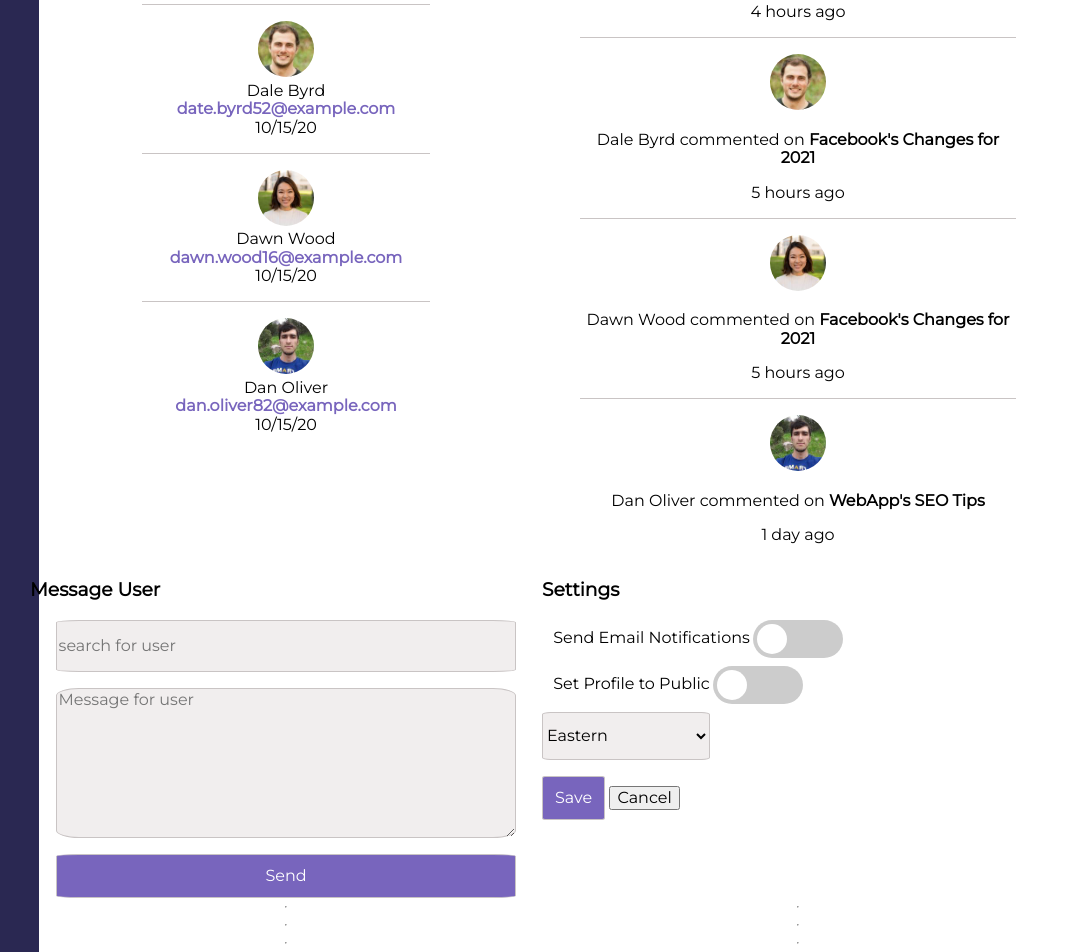
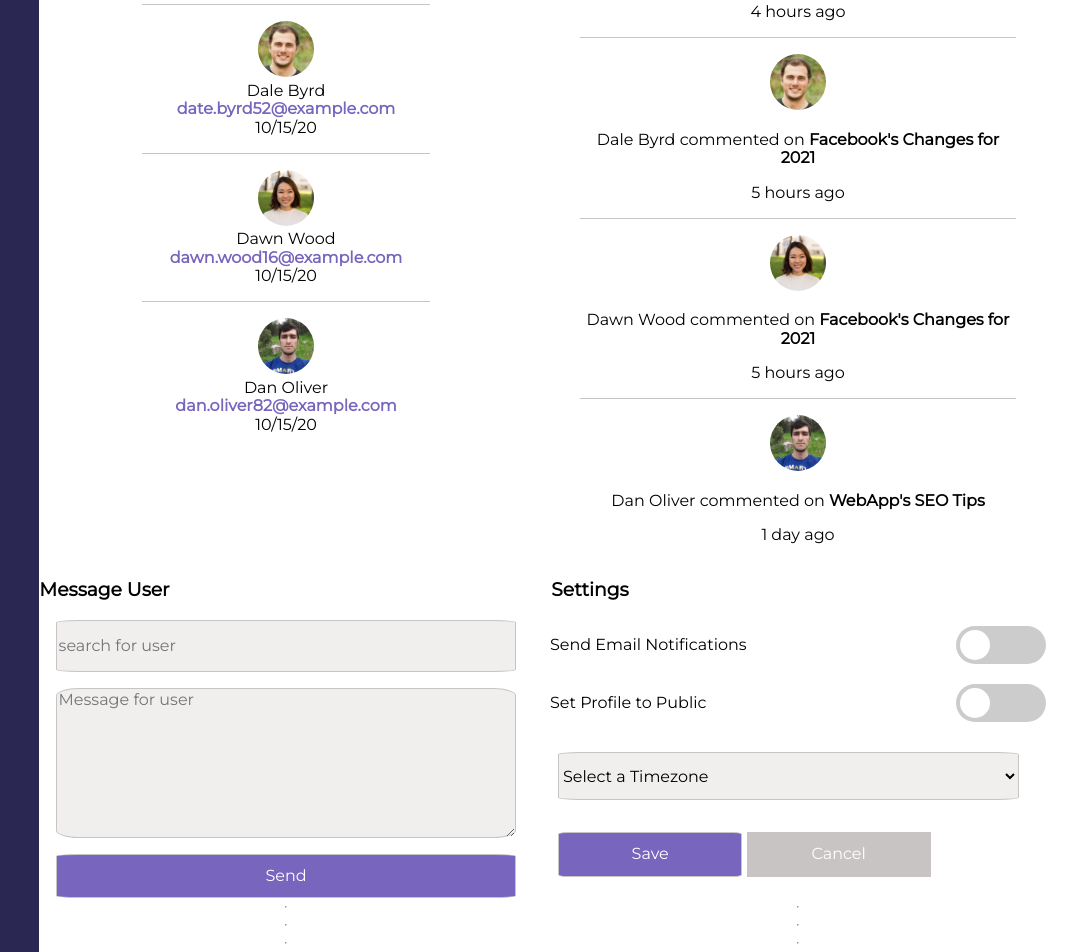
Before and after one commit to sdmasek/techdegree-project7, a plain HTML site: page index.html in a window 1280 px wide. Shown: the part 2486-3438 px from the top of the page, without its empty margins (25-1102 px from the left). Drawn offline with nearby package versions, Linux system fonts and the light colour scheme.

Commit message:
almost finished with styling mobile layout at this point, still need to run code through html and css checkers to catch any markup errors

```diff
--- a/css/styles.css
+++ b/css/styles.css
@@ -236,9 +236,9 @@ input[type="search"]{
 .activity-text span{
     font-weight: bold;
 }
-#members-profile h3, .members-activity h3{
+/* #members-profile h3, .members-activity h3{
     margin-left: .5em;
-}
+} */
 
 .member img, .activity img{
     margin-top: 1em;
@@ -337,7 +337,6 @@ input[type="search"]{
     border-radius: 34px;
     display: flex;
     flex-direction: row;
-    justify-content: space-between;
   }
 
   .slider.round:before {
@@ -345,16 +344,42 @@ input[type="search"]{
   }
   /* End toggle switch customization code*/
   .switch-container{
+      margin: .5em;
       display: flex;
       flex-direction: row;
-      margin: .5em;
-  }
-  .switch-container p{
-      margin: auto .2em;
+      justify-content: space-between;
   }
 
+  .send-email,.set-profile{
+      display: flex;
+      flex-direction: row;
+      justify-content: flex-start;
+  }
+  .switch-box{
+      display: flex;
+      flex-direction: row;
+      justify-content: flex-end;
+      margin: auto 0;
+  }
 
+  .message h3, #settings h3{
+      margin-left: .5em;
+  }
 
+  #timezone, .settings-button{
+      width: 90%;
+      margin: 1em;
+  }
+  #save{
+      width: 40%;
+  }
+  .button-disabled{
+      width: 40%;
+      padding: .75em;
+      color: #fff;
+      background-color:rgb(201, 196, 196);
+      border: 1px solid rgb(201, 196, 196);
+  }
 @media screen and (min-width: 768px){
     .grid-container{
         grid-template-columns: 55px 1fr;
--- a/index.html
+++ b/index.html
@@ -245,7 +245,10 @@
         <section id="settings">
             <h3>Settings</h3>
             <div class="switch-container">
+                <div class="send-email">
                     <p>Send Email Notifications</p>
+                </div>
+                <div class="switch-box">
                     <label class="switch" id="switch-email">
                         <input type="checkbox">
                         <span class="slider round">
@@ -254,8 +257,12 @@
                         </span>
                     </label>
                 </div>
+            </div>
             <div class="switch-container">
+                <div class="set-profile">
                     <p>Set Profile to Public</p>
+                </div>
+                <div class="switch-box">
                     <label class="switch" id="switch-public">
                         <input type="checkbox">
                         <span class="slider round">
@@ -264,8 +271,9 @@
                         </span>
                     </label>
                 </div>
+            </div>
             <select class="form-field" id="timezone">
-                <option disabled selection>Select a Timezone</option>
+                <option selection>Select a Timezone</option>
                 <option>Eastern</option>
                 <option>Central</option>
                 <option>Mountain</option>
```
Lines whose indentation alone changed are shown as unchanged.
